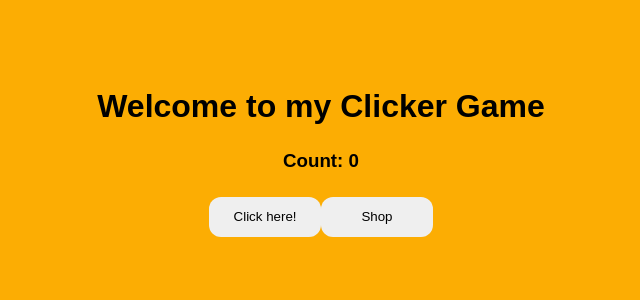
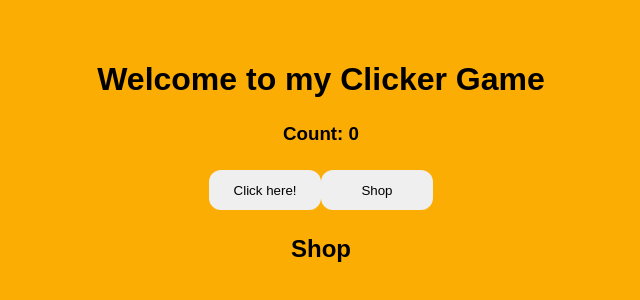
Before and after one commit to Vipershroom/clicker-game-react, a React (Create React App) app: page / in a window 1280 px wide. Shown: the part 238-538 px from the top of the page, without its empty margins (319-959 px from the left). Built offline with nearby package versions, Linux system fonts and the light colour scheme.

Commit message:
Created layout for shop

```diff
--- a/src/Components/App.scss
+++ b/src/Components/App.scss
@@ -23,3 +23,16 @@
         box-shadow: 0 12px 16px 0 rgba(0,0,0,0.24), 0 17px 50px 0 rgba(0,0,0,0.19);
     }
 }
+
+.shop {
+    padding-top: 25px;
+    display: grid;
+    grid-area:
+    "header header header"
+    "shop1 shop1 shop1"
+    "shop2 shop2 shop2";
+}
+
+.head {
+    grid-area: head;
+}
--- a/src/Components/App.tsx
+++ b/src/Components/App.tsx
@@ -3,7 +3,7 @@ import './App.scss'
 import './App'
 import { useState } from 'react'
 
-
+let modifier
 
 function App() {
 
@@ -17,6 +17,9 @@ function App() {
                 <button className="btn" onClick={() => setCount(count + 1)} >Click here!</button>
                 <button className="btn">Shop</button>
             </div>
+            <div className='shop'>
+                <h2 className='head'>Shop</h2>
+            </div>
         </div>
     )
 }
```
